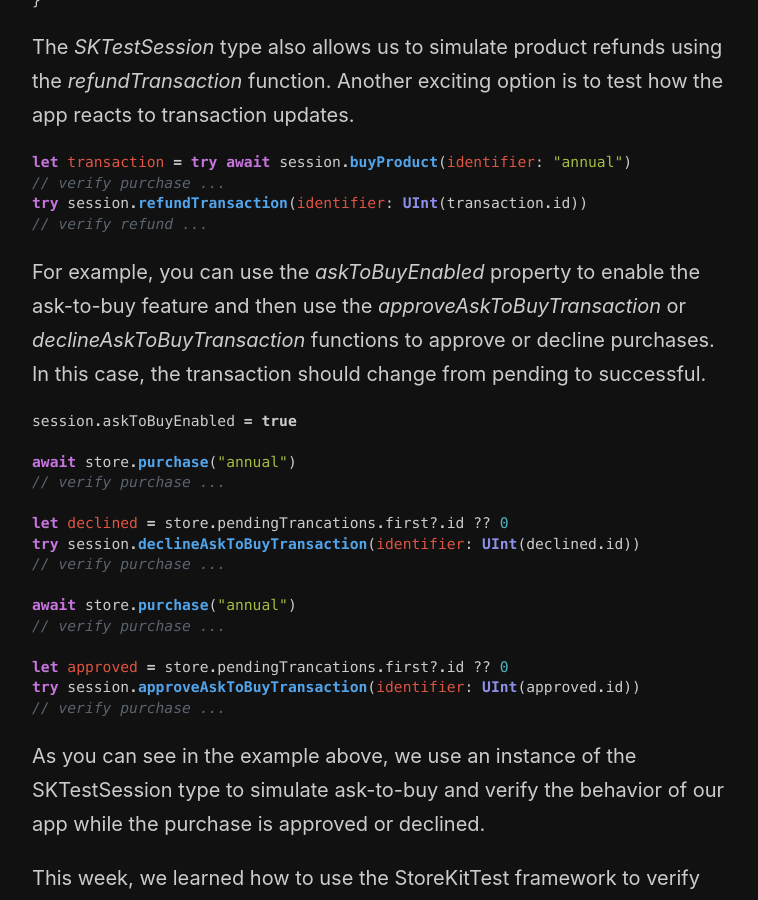
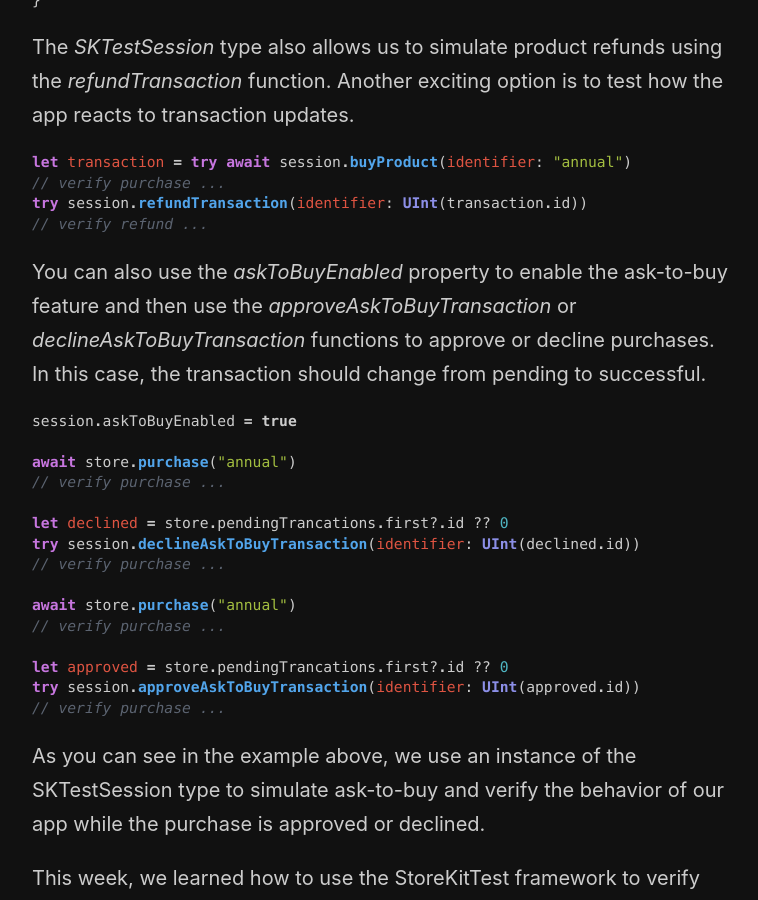
Before and after one commit to mecid/mecid.github.io, a Jekyll site: the page built from _posts/2024-01-09-storekit-testing-in-swift.md, in a window 1280 px wide and 900 px high, scrolled down 2990 px. Shown: the whole window, without its empty margins (258-1016 px from the left). Built offline with Jekyll 4.4.1, drawn with Linux system fonts in a browser that asks for light colours.

Commit message:
another improvement to storekit testing post

````diff
--- a/_posts/2024-01-09-storekit-testing-in-swift.md
+++ b/_posts/2024-01-09-storekit-testing-in-swift.md
@@ -100,7 +100,7 @@ try session.refundTransaction(identifier: UInt(transaction.id))
 // verify refund ...
 ```
 
-For example, you can use the *askToBuyEnabled* property to enable the ask-to-buy feature and then use the *approveAskToBuyTransaction* or *declineAskToBuyTransaction* functions to approve or decline purchases. In this case, the transaction should change from pending to successful.
+You can also use the *askToBuyEnabled* property to enable the ask-to-buy feature and then use the *approveAskToBuyTransaction* or *declineAskToBuyTransaction* functions to approve or decline purchases. In this case, the transaction should change from pending to successful.
 
 ```swift
 session.askToBuyEnabled = true
````
